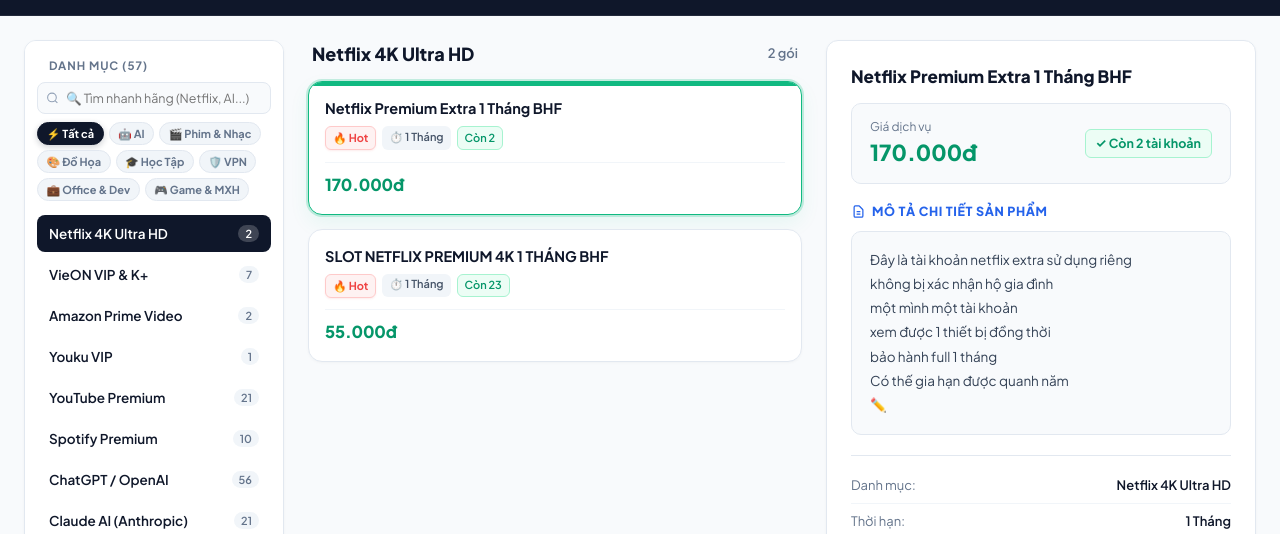
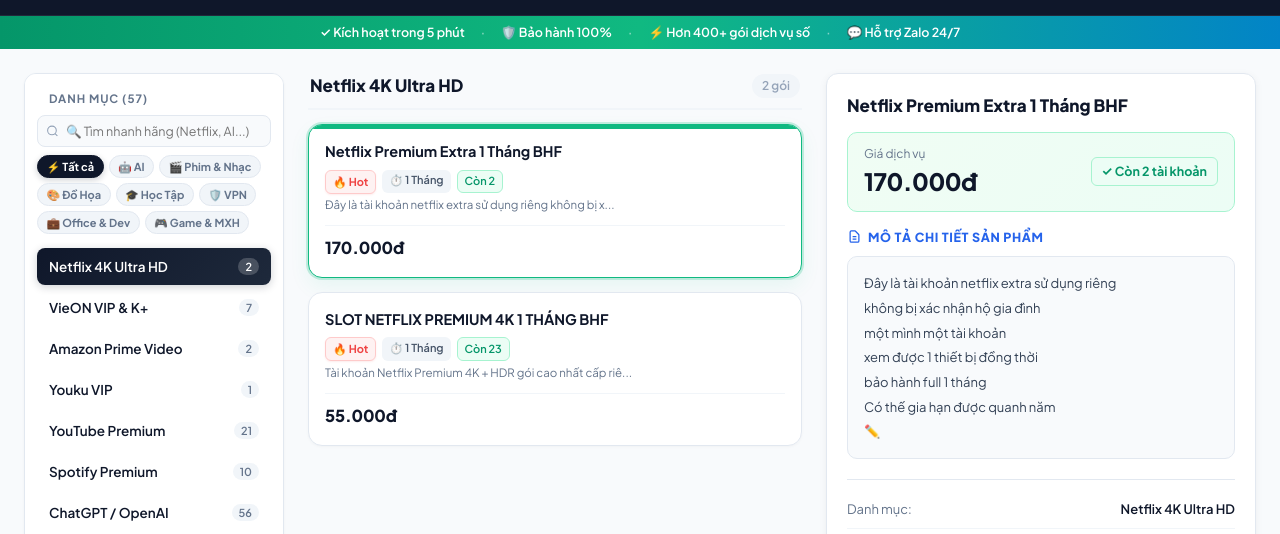
Before and after one commit to 21004023-oss/my-static-website, a plain HTML site: page index.html in a window 1280 px wide. Shown: the part 62-596 px from the top of the page. Drawn offline with Linux system fonts and the light colour scheme.

Commit message:
UI: Add Trust Bar, Tagline, Card Snippets, and Premium Dark Price

```diff
--- a/index.html
+++ b/index.html
@@ -810,7 +810,7 @@
     .plan-price {
       font-size: 16.5px;
       font-weight: 800;
-      color: #059669;
+      color: #0f172a;
       letter-spacing: -0.01em;
     }
     .status-active-badge {
@@ -1008,6 +1008,171 @@
       .mobile-floating-zalo { display: none !important; }
     }
 
+
+    /* ============================================================ */
+    /* VISUAL IMPROVEMENTS - INJECTED CSS                           */
+    /* ============================================================ */
+
+    /* Trust Bar */
+    .trust-bar {
+      background: linear-gradient(90deg, #059669, #10b981, #0284c7);
+      color: #fff;
+      padding: 7px 24px;
+      font-size: 12.5px;
+      font-weight: 600;
+      overflow: hidden;
+    }
+    .trust-bar-inner {
+      max-width: 1600px;
+      margin: 0 auto;
+      display: flex;
+      align-items: center;
+      justify-content: center;
+      gap: 16px;
+      flex-wrap: wrap;
+    }
+    .trust-sep { opacity: 0.5; }
+    @media (max-width: 768px) {
+      .trust-bar { padding: 6px 12px; font-size: 11px; }
+      .trust-bar-inner { gap: 8px; }
+      .trust-sep { display: none; }
+    }
+
+    /* Brand tagline */
+    .brand-tagline {
+      font-size: 10.5px;
+      font-weight: 500;
+      color: rgba(255,255,255,0.55);
+      margin: 0;
+      letter-spacing: 0.05em;
+      text-transform: uppercase;
+    }
+    @media (max-width: 768px) { .brand-tagline { display: none; } }
+
+    /* Plan snippet */
+    .plan-snippet {
+      font-size: 11.5px;
+      color: #64748b;
+      line-height: 1.4;
+      margin-top: 4px;
+      overflow: hidden;
+      display: -webkit-box;
+      -webkit-line-clamp: 1;
+      -webkit-box-orient: vertical;
+    }
+
+    /* Section header improvements */
+    .section-header {
+      display: flex;
+      justify-content: space-between;
+      align-items: center;
+      margin-bottom: 14px;
+      padding: 0 2px;
+      border-bottom: 2px solid #f1f5f9;
+      padding-bottom: 10px;
+    }
+    .section-header h2 {
+      font-size: 17px;
+      font-weight: 800;
+      color: #0f172a;
+      display: flex;
+      align-items: center;
+      gap: 8px;
+    }
+    .section-header span {
+      font-size: 12px;
+      color: #94a3b8;
+      background: #f1f5f9;
+      padding: 3px 10px;
+      border-radius: 99px;
+      font-weight: 600;
+    }
+
+    /* Col-detail improvements */
+    .col-detail {
+      background: var(--card-bg);
+      border-radius: var(--radius);
+      border: 1px solid var(--border);
+      padding: 20px;
+      box-shadow: 0 2px 8px rgba(0,0,0,0.05), 0 1px 2px rgba(0,0,0,0.03);
+      position: sticky;
+      top: 96px;
+      max-height: calc(100vh - 120px);
+      overflow-y: auto;
+      scrollbar-width: thin;
+    }
+    .detail-price-val {
+      font-size: 24px;
+      font-weight: 900;
+      color: #0f172a;
+      letter-spacing: -0.02em;
+    }
+    .detail-price-box {
+      margin: 12px 0 16px;
+      padding: 12px 16px;
+      background: linear-gradient(135deg, #f0fdf4, #ecfdf5);
+      border-radius: 10px;
+      border: 1px solid #a7f3d0;
+      display: flex;
+      align-items: center;
+      justify-content: space-between;
+    }
+
+    /* Desc-box improvements */
+    .desc-box {
+      background: #f8fafc;
+      border: 1px solid #e2e8f0;
+      border-radius: 10px;
+      padding: 14px 16px;
+      font-size: 13px;
+      line-height: 1.9;
+      color: #334155;
+      white-space: pre-line;
+      word-break: break-word;
+      max-height: 380px;
+      overflow-y: auto;
+    }
+    .desc-box-line {
+      display: flex;
+      align-items: flex-start;
+      gap: 6px;
+      padding: 1px 0;
+    }
+
+    /* Cat-item hover improvements */
+    .cat-item:hover {
+      background: #f1f5f9;
+      transform: translateX(3px);
+      color: #0f172a;
+    }
+    .cat-item.active {
+      background: linear-gradient(135deg, #0f172a, #1e293b);
+      color: #fff;
+      box-shadow: 0 2px 8px rgba(15,23,42,0.2);
+    }
+
+    /* Mobile floating Zalo button */
+    @media (max-width: 768px) {
+      .mobile-floating-zalo {
+        display: flex;
+        position: fixed;
+        bottom: 20px;
+        right: 16px;
+        z-index: 999;
+        background: linear-gradient(135deg, #10b981, #059669);
+        color: #ffffff;
+        padding: 12px 18px;
+        border-radius: 999px;
+        font-size: 13.5px;
+        font-weight: 700;
+        box-shadow: 0 6px 24px rgba(16, 185, 129, 0.5), 0 2px 8px rgba(0,0,0,0.15);
+        text-decoration: none;
+        align-items: center;
+        gap: 8px;
+        letter-spacing: -0.01em;
+        border: 2px solid rgba(255,255,255,0.3);
+      }
+    }
 </style>
 </head>
 <body>
@@ -1024,7 +1189,17 @@
     </div>
   </div>
 </header>
-
+<div class="trust-bar">
+  <div class="trust-bar-inner">
+    <span>&#10003; K&#237;ch ho&#7841;t trong 5 ph&#250;t</span>
+    <span class="trust-sep">&#183;</span>
+    <span>&#128737;&#65039; B&#7843;o h&#224;nh 100%</span>
+    <span class="trust-sep">&#183;</span>
+    <span>&#9889; H&#417;n 400+ g&#243;i d&#7883;ch v&#7909; s&#7889;</span>
+    <span class="trust-sep">&#183;</span>
+    <span>&#128172; H&#7895; tr&#7907; Zalo 24/7</span>
+  </div>
+</div>
 <main class="layout">
   <!-- CỘT 1: DANH MỤC -->
   <aside class="col-cats">
@@ -1481,6 +1656,7 @@ function createPlanCard(catName, p, catKey) {
             ${p.source ? `<span class="tag">🛡️ ${p.source}</span>` : ''}
             ${stockHtml}
           </div>
+          ${p.detail ? "<div class=\"plan-snippet\">" + p.detail.replace(/[\*\_\[\]]/g,'').substring(0,55).trim() + "...</div>" : ''}
         </div>
       </div>
       <div class="plan-card-bottom">
```
